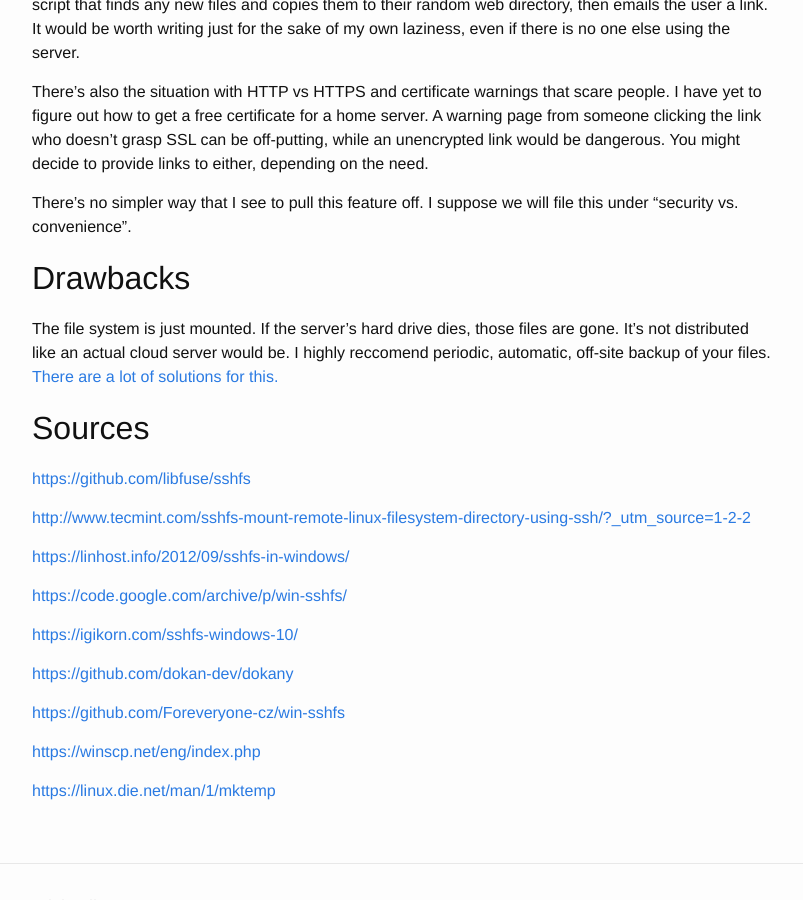
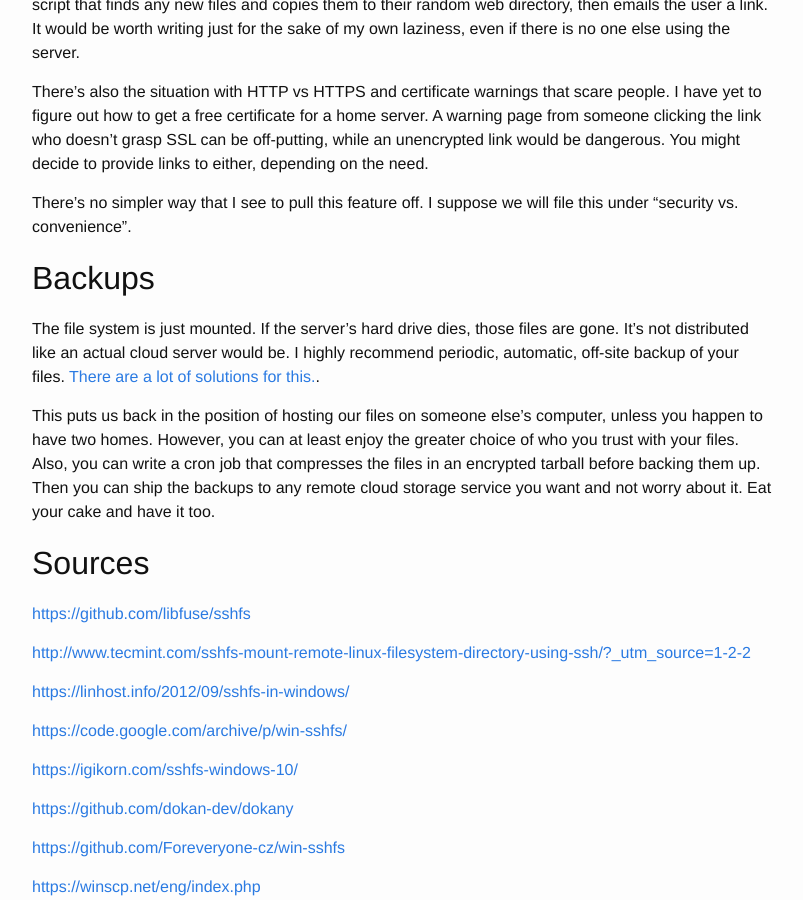
Before and after one commit to erickveil/erickveil.github.com, a Jekyll site: the page built from _posts/2017-03-20-How-To-Mount-Remote-Linux-File-Systems.md, in a window 1280 px wide and 900 px high, scrolled down 3696 px. Shown: the whole window, without its empty margins (238-1041 px from the left). Built offline with Jekyll 4.4.1, drawn with Linux system fonts in a browser that asks for light colours.

Commit message:
Added to the backups section for the cloud article

```diff
--- a/_posts/2017-03-20-How-To-Mount-Remote-Linux-File-Systems.md
+++ b/_posts/2017-03-20-How-To-Mount-Remote-Linux-File-Systems.md
@@ -109,9 +109,11 @@ There's also the situation with HTTP vs HTTPS and certificate warnings that scar
 
 There's no simpler way that I see to pull this feature off. I suppose we will file this under "security vs. convenience".
 
-## Drawbacks
+## Backups
 
-The file system is just mounted. If the server's hard drive dies, those files are gone. It's not distributed like an actual cloud server would be. I highly reccomend periodic, automatic, off-site backup of your files. [There are a lot of solutions for this.](http://www.techrepublic.com/blog/10-things/10-outstanding-linux-backup-utilities/)
+The file system is just mounted. If the server's hard drive dies, those files are gone. It's not distributed like an actual cloud server would be. I highly recommend periodic, automatic, off-site backup of your files. [There are a lot of solutions for this.](http://www.techrepublic.com/blog/10-things/10-outstanding-linux-backup-utilities/).
+
+This puts us back in the position of hosting our files on someone else's computer, unless you happen to have two homes. However, you can at least enjoy the greater choice of who you trust with your files. Also, you can write a cron job that compresses the files in an encrypted tarball before backing them up. Then you can ship the backups to any remote cloud storage service you want and not worry about it. Eat your cake and have it too.
 
 ## Sources
 
```
